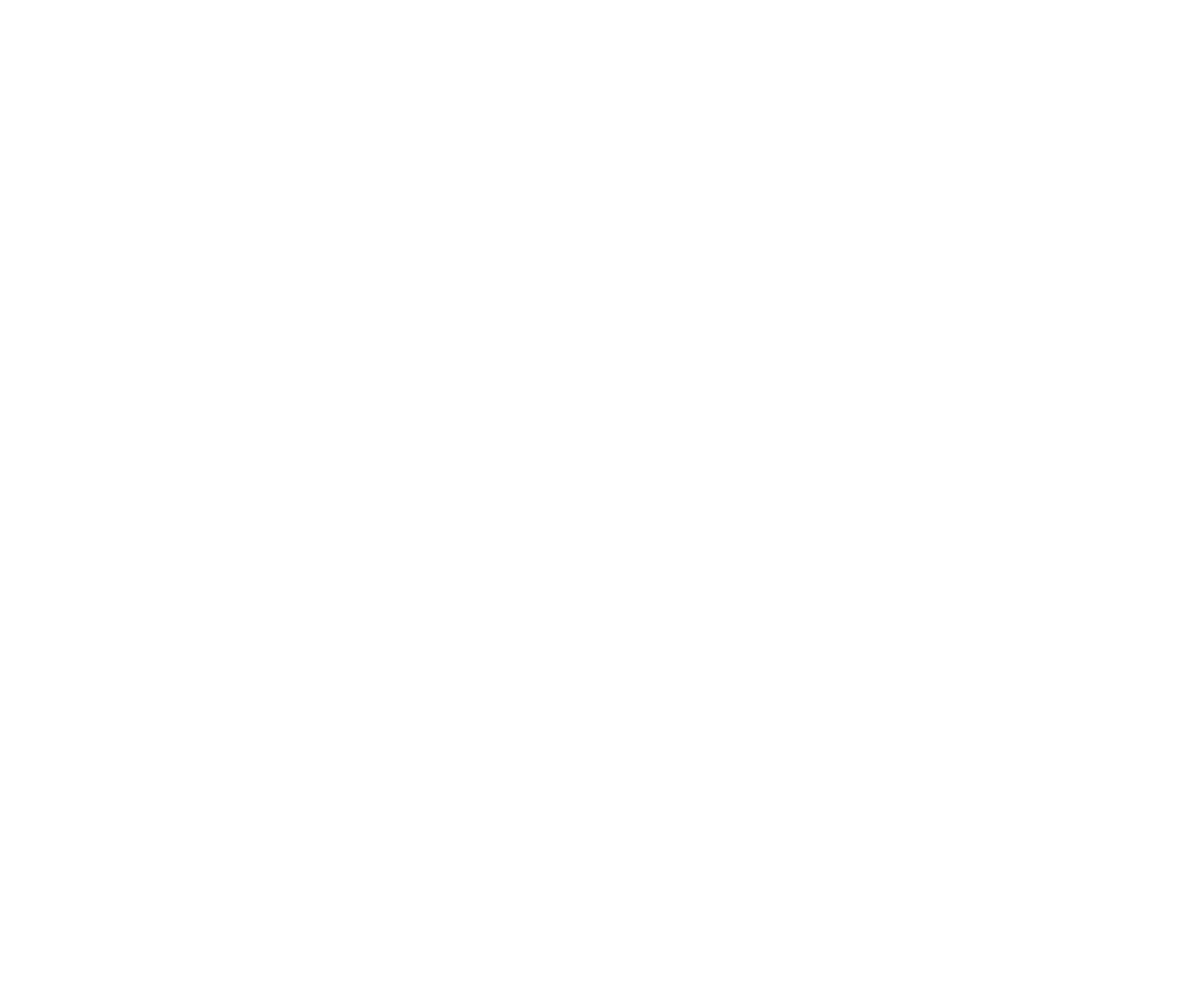
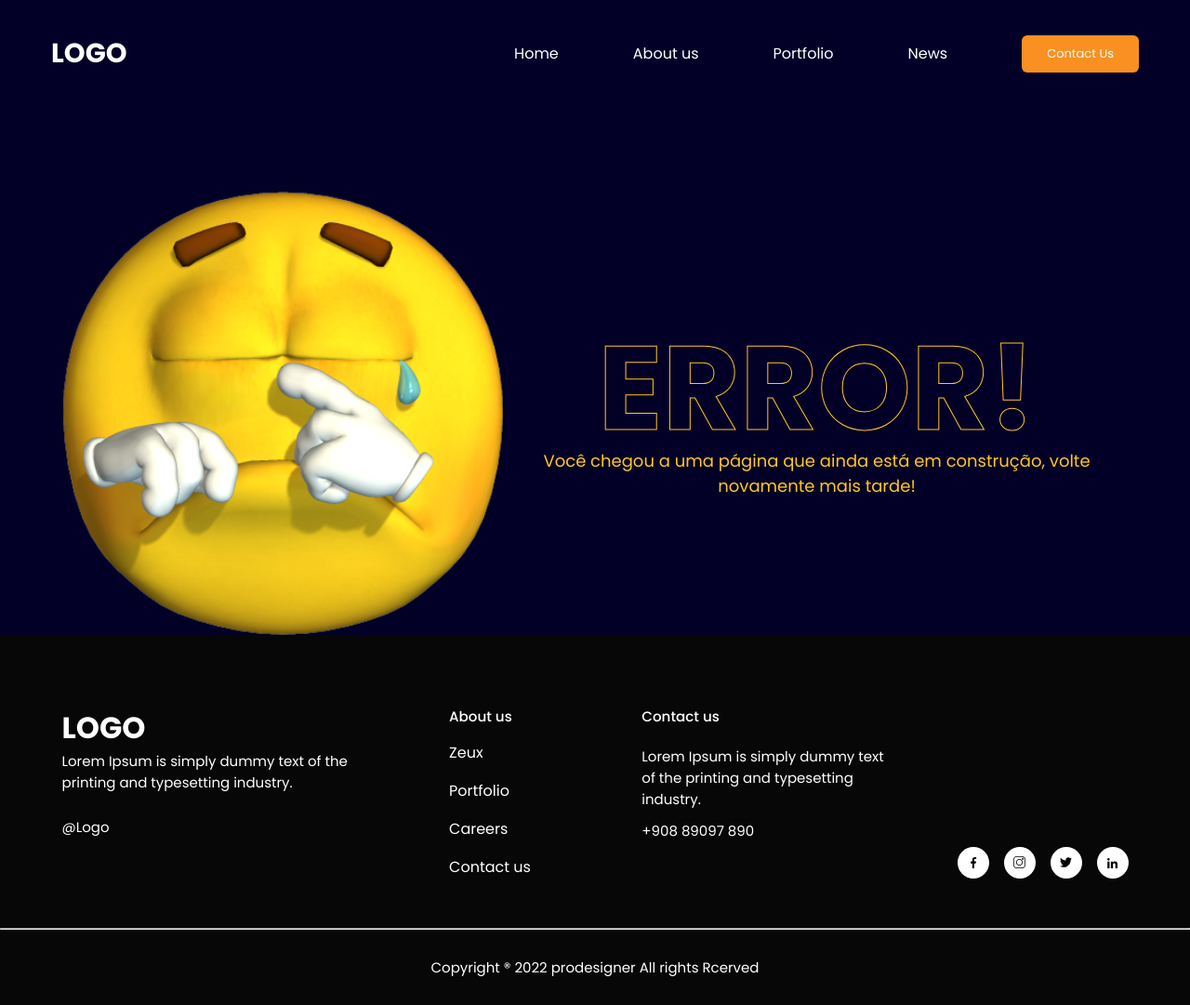
Before and after one commit to ieVictor/game-website, a plain HTML site: page pages/error.html in a window 1280 px wide. Shown: the whole page at 93% size. Before the commit the page ends 800 px from the top, so only its background shows below. Drawn offline with Linux system fonts and the light colour scheme.

Commit message:
feat: implements error page

```diff
--- a/pages/error.html
+++ b/pages/error.html
@@ -0,0 +1,93 @@
+<!DOCTYPE html>
+<html lang="en">
+<head>
+    <meta charset="UTF-8">
+    <meta name="viewport" content="width=device-width, initial-scale=1.0">
+    <link rel="stylesheet" href="../styles/main.css">
+    <link rel="preconnect" href="https://fonts.googleapis.com">
+    <link rel="preconnect" href="https://fonts.gstatic.com" crossorigin>
+    <link href="https://fonts.googleapis.com/css2?family=Poppins:ital,wght@0,100;0,200;0,300;0,400;0,500;0,600;0,700;0,800;0,900;1,100;1,200;1,300;1,400;1,500;1,600;1,700;1,800;1,900&display=swap" rel="stylesheet">
+    <link href="https://fonts.googleapis.com/css2?family=Rubik:ital,wght@0,300..900;1,300..900&display=swap" rel="stylesheet">
+    <title>❌ Error!</title>
+</head>
+<body id="error">
+    <div id="app" class="content-grid full-width contact-us">
+        <header class="navbar">
+            <a href="./home.html" class="logo">LOGO</a>
+            <div class="navbar-itens">
+                <ul>
+                    <li><a href="./home.html">Home</a></li>
+                    <li><a href="./error.html">About us</a></li>
+                    <li><a href="./error.html">Portfolio</a></li>
+                    <li><a href="./error.html">News</a></li>
+                </ul>
+                <button class="squared-button" type="button" onclick="goToContact()">Contact Us</button>
+            </div>
+        </header>
+        <main class="full-width content-grid">
+            <div class="main-area flex-row center-itens">
+                <img src="../assets/images/ERROR.png" alt="sad emoji face">
+                <div class="flex-column center-itens">
+                    <h1>ERROR!</h1>
+                    <span>
+                        Você chegou a uma página que ainda está em construção,
+                        volte novamente mais tarde!
+                    </span>
+                </div>
+            </div>
+        </main>
+        <footer class="content-grid full-width">
+            <div class="footer-upper-content main-area flex-row">
+                <div class="footer-description flex-column">
+                    <div class="description-header flex-column">
+                        <h1>LOGO</h1>
+                        <span>
+                            Lorem Ipsum is simply dummy text of the printing
+                            and typesetting industry.
+                        </span>
+                    </div>
+                    <p>@Logo</p>
+                </div>
+                <div class="footer-about flex-column">
+                    <h3>About us</h3>
+                    <ul class="about-list flex-column">
+                        <li><a href="./error.html">Zeux</a></li>
+                        <li><a href="./error.html">Portfolio</a></li>
+                        <li><a href="./error.html">Careers</a></li>
+                        <li><a href="./error.html">Contact us</a></li>
+                    </ul>
+                </div>
+                <div class="footer-contact flex-column">
+                    <h3>Contact us</h3>
+                    <div class="contact-content flex-column">
+                        <span>
+                            Lorem Ipsum is simply dummy text of the printing
+                            and typesetting industry.
+                        </span>
+                        <p>+908 89097 890</p>
+                    </div>
+                </div>
+                <ul class="footer-social flex-row">
+                    <li class="list-item center-itens">
+                        <a href="//facebook.com"><img src="../assets/icons/social-media/facebook-black.svg" alt=""></a>
+                    </li>
+                    <li class="list-item center-itens">
+                        <a href="//instagram.com"><img src="../assets/icons/social-media/instagram-black.svg" alt=""></a>
+                    </li>
+                    <li class="list-item center-itens">
+                        <a href="//twitter.com"><img src="../assets/icons/social-media/twitter-black.svg" alt=""></a>
+                    </li>
+                       <li class="list-item center-itens">
+                        <a href="//linkedin.com"><img src="../assets/icons/social-media/linkedin-black.svg" alt=""></a>
+                    </li>
+                </ul>
+            </div>
+            <div class="footer-lower-content flex-column center-itens full-width">
+                <hr>
+                <p class="copyright">Copyright ® 2022 prodesigner All rights Rcerved</p>
+            </div>
+        </footer>
+    </div>
+    <script src="../scripts/buttons.js"></script>
+</body>
+</html>
--- a/styles/main.css
+++ b/styles/main.css
@@ -6,6 +6,7 @@
 
 @import './pages/home.css';
 @import './pages/contact.css';
+@import './pages/error.css';
 
 @import './components/navbar.css';
 @import './components/button.css';
--- /dev/null
+++ b/styles/pages/error.css
@@ -0,0 +1,29 @@
+body#error {
+    background-color: #030027;
+}
+
+body#error main {
+    height: 60vh;
+    align-items: center;
+    padding-bottom: 4rem;
+}
+
+body#error main div {
+    color: #ffc81f;
+}
+
+body#error main div h1 {
+    -webkit-text-stroke: 1px #ffc81f;
+    color: transparent;
+    line-height: 100%;
+    font-size: 8rem;
+}
+
+body#error main span {
+    text-align: center;
+    font-size: 1.125rem;
+}
+
+body#error main img {
+    width: 50%;
+}
--- a/styles/pages/home.css
+++ b/styles/pages/home.css
@@ -1,3 +1,7 @@
+body#home {
+    background: var(--background-gradient-color);
+}
+
 .absolute {
     position: absolute;
     right: -124px;
--- a/styles/utilities/global.css
+++ b/styles/utilities/global.css
@@ -31,7 +31,6 @@
 body {
     color: var(--text-default-color);
     font-family: var(--font-family-default);
-    background: var(--background-gradient-color);
     overflow-x: hidden;
 }
 
```
Also changed, not shown: pages/home.html (+1 -1 lines), assets/images/ERROR.png (added).
